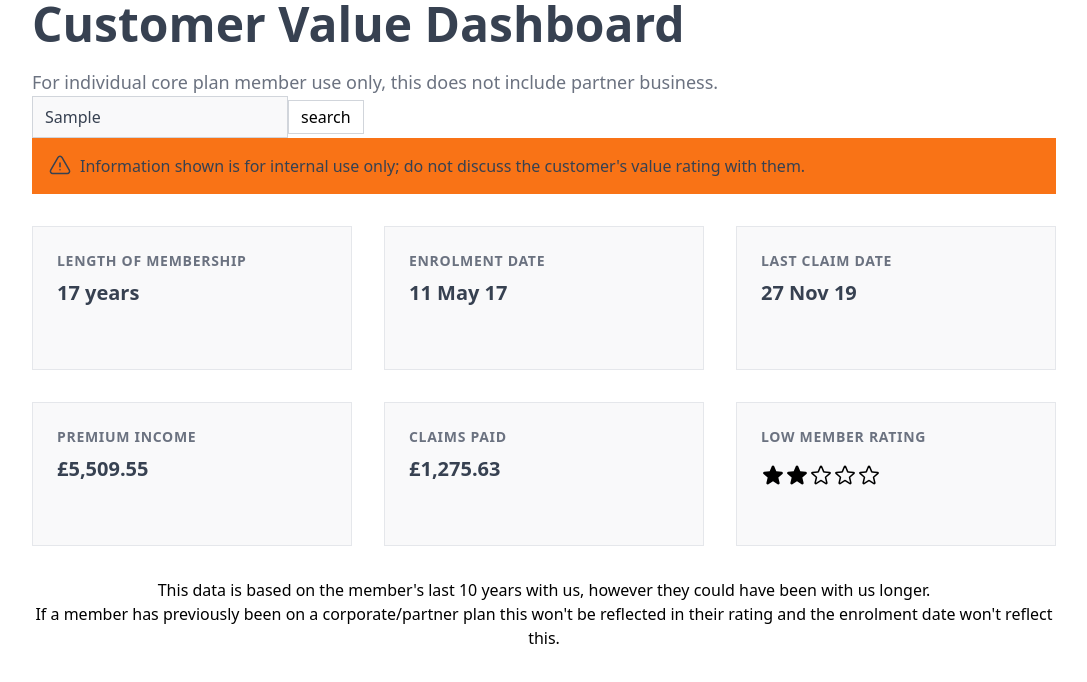
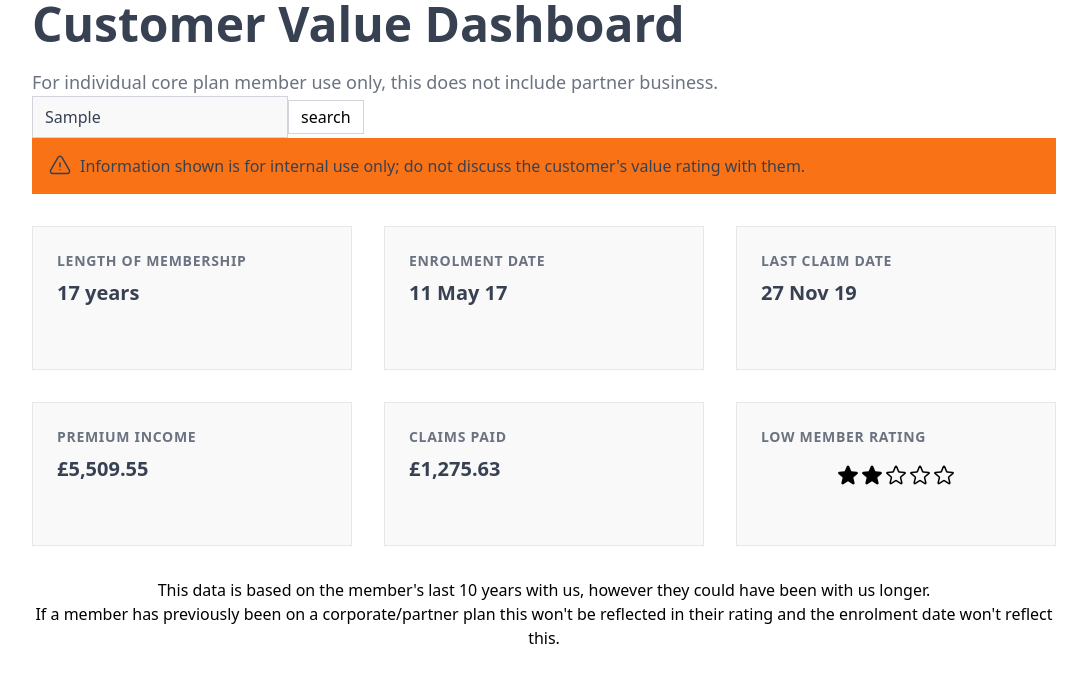
Before and after one commit to simonalanjones/customer-value-dashboard, a React (Create React App) app: page / in a window 1280 px wide. Both pictures are taken after typing "Sample" into the empty fields and a click on the button "search". Shown: the top 682 px of the page, without its empty margins (96-1183 px from the left). Built offline with nearby package versions, Linux system fonts and the light colour scheme; the HTML template or start-up script is replaced by a standard one.

Commit message:
centre align rating stars

```diff
--- a/src/components/iconRating.tsx
+++ b/src/components/iconRating.tsx
@@ -11,7 +11,7 @@ const IconRating = ({ rating }: RatingProps) => {
   const fullStars = [...Array(stars)].map((e, i) => <StarFull key={i} />);
   return (
     <>
-      <div className="flex">
+      <div className="flex justify-center">
         {fullStars}
         {emptyStars}
       </div>
```
